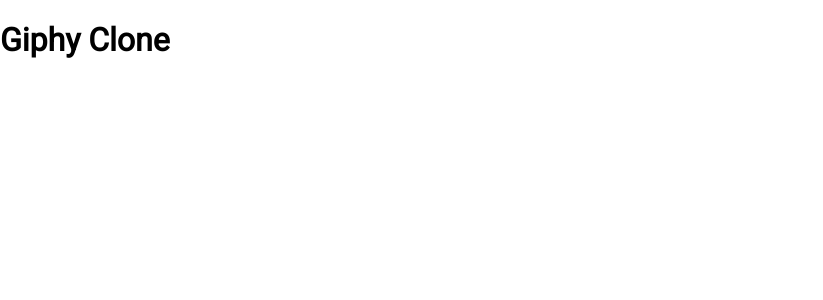
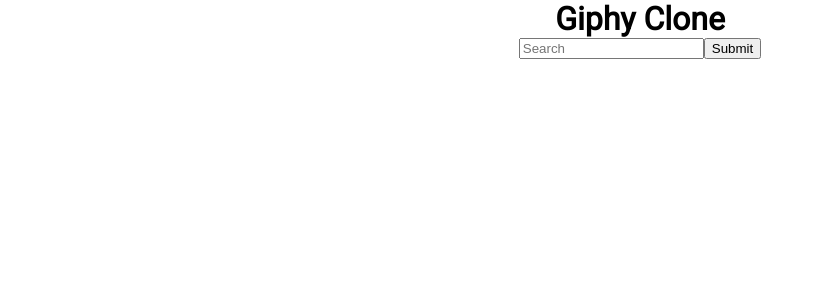
Before and after one commit to ClaudioBardales/Giphy-Clone-React, a React (Create React App) app: page / in a window 1280 px wide. Shown: the top 300 px of the page, without its empty margins (0-823 px from the left). Built offline with nearby package versions, Linux system fonts and the light colour scheme.

Commit message:
adding forms

```diff
--- a/src/App.js
+++ b/src/App.js
@@ -1,12 +1,13 @@
 import GlobalStyle from "./components/GlobalStyles";
+import Search from "./components/Search";
 
-function App() {
+const App = () => {
   return (
     <div>
       <GlobalStyle />
-      <h1>Giphy Clone</h1>
+      <Search />
     </div>
   );
-}
+};
 
 export default App;
--- /dev/null
+++ b/src/components/Search.js
@@ -0,0 +1,27 @@
+import React from "react";
+import Styled from "styled-components";
+
+const Search = () => {
+  return (
+    <div>
+      <StyledHeader>Giphy Clone</StyledHeader>
+      <StyledForm>
+        <input type="text" placeholder="Search" />
+        <input type="submit" />
+      </StyledForm>
+    </div>
+  );
+};
+
+const StyledHeader = Styled.h1`
+width: 55%;
+margin: auto;
+text-align: center;
+`;
+
+const StyledForm = Styled.form`
+display: flex;
+justify-content: center;
+`;
+
+export default Search;
```
